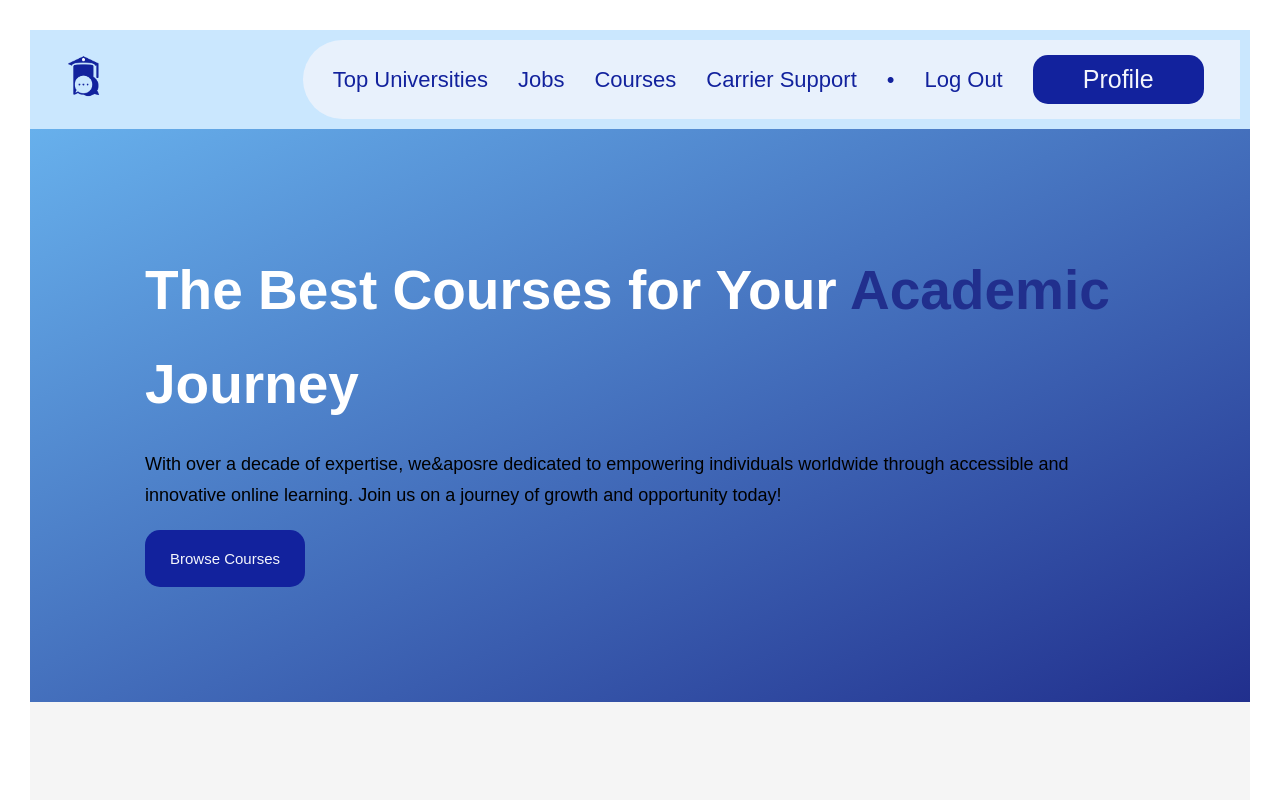
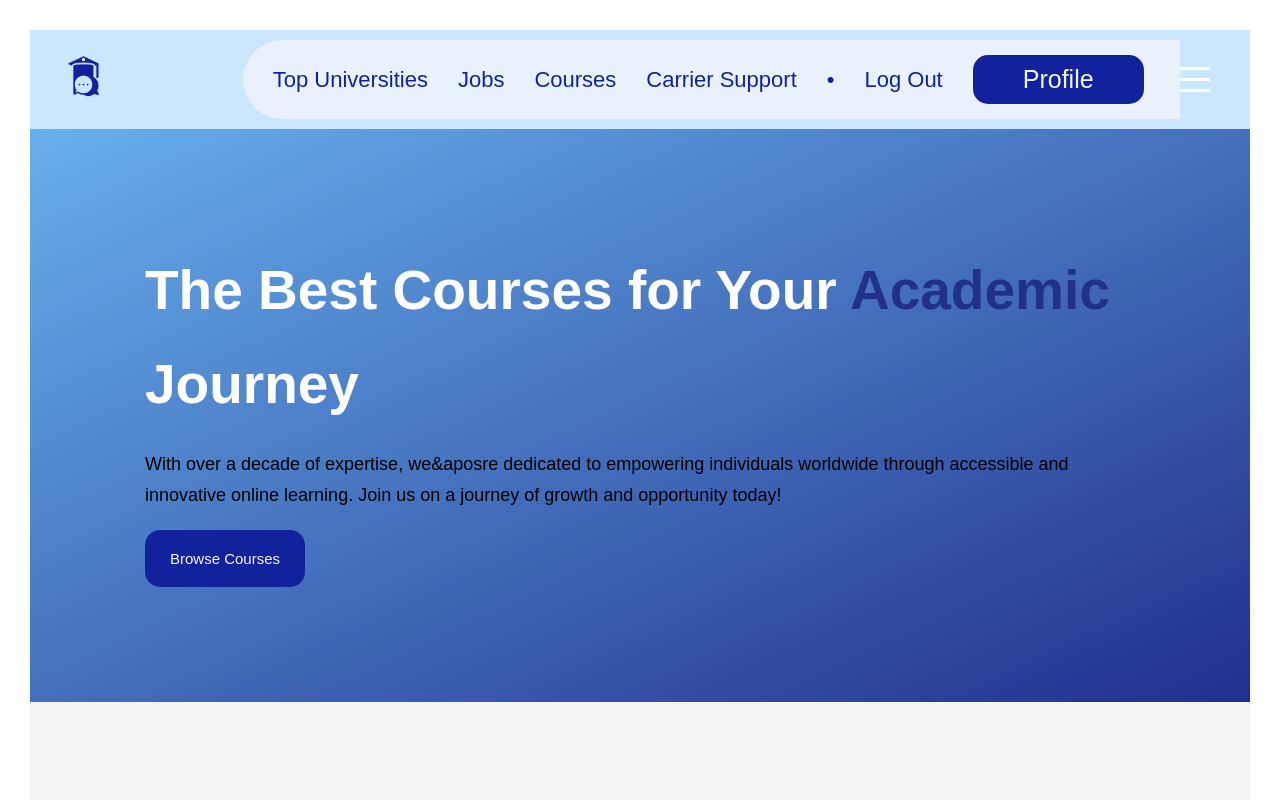
Before and after one commit to Counselllor/Counsellor-Web, a React (Vite) app: page /courses in a window 1280 px wide. Shown: the top 800 px of the page. Built offline with nearby package versions, Linux system fonts and the light colour scheme; a web font is replaced by a local one.

Commit message:
code updated
Signed-off-by: Ratan Gulati <ratangulati.dev@gmail.com>

```diff
--- a/src/components/Courses/Courses.css
+++ b/src/components/Courses/Courses.css
@@ -73,6 +73,22 @@ body {
   padding: 3rem;
 }
 
+
+.hamburger {
+  cursor: pointer;
+  display: flex;
+  flex-direction: column;
+  justify-content: space-between;
+  align-items: center;
+  width: 30px;
+  height: 25px;
+  display: none;
+}
+
+.hamburger {
+  display: flex;
+  margin-right: 30px;
+}
 
 /* Navigation */
 .navigation {
--- a/src/components/Courses/Courses.jsx
+++ b/src/components/Courses/Courses.jsx
@@ -48,7 +48,7 @@ export const Courses = () => {
               <li><a href="#"><button className='profile_btn'>Profile</button></a></li>
             </ul>
           </div>
-          <div className="hamburger" onClick={toggleMenu}>
+          <div  onClick={toggleMenu} className="hamburger">
             <div className={`bar ${menuOpen ? 'open' : ''}`}></div>
             <div className={`bar ${menuOpen ? 'open' : ''}`}></div>
             <div className={`bar ${menuOpen ? 'open' : ''}`}></div>
```
